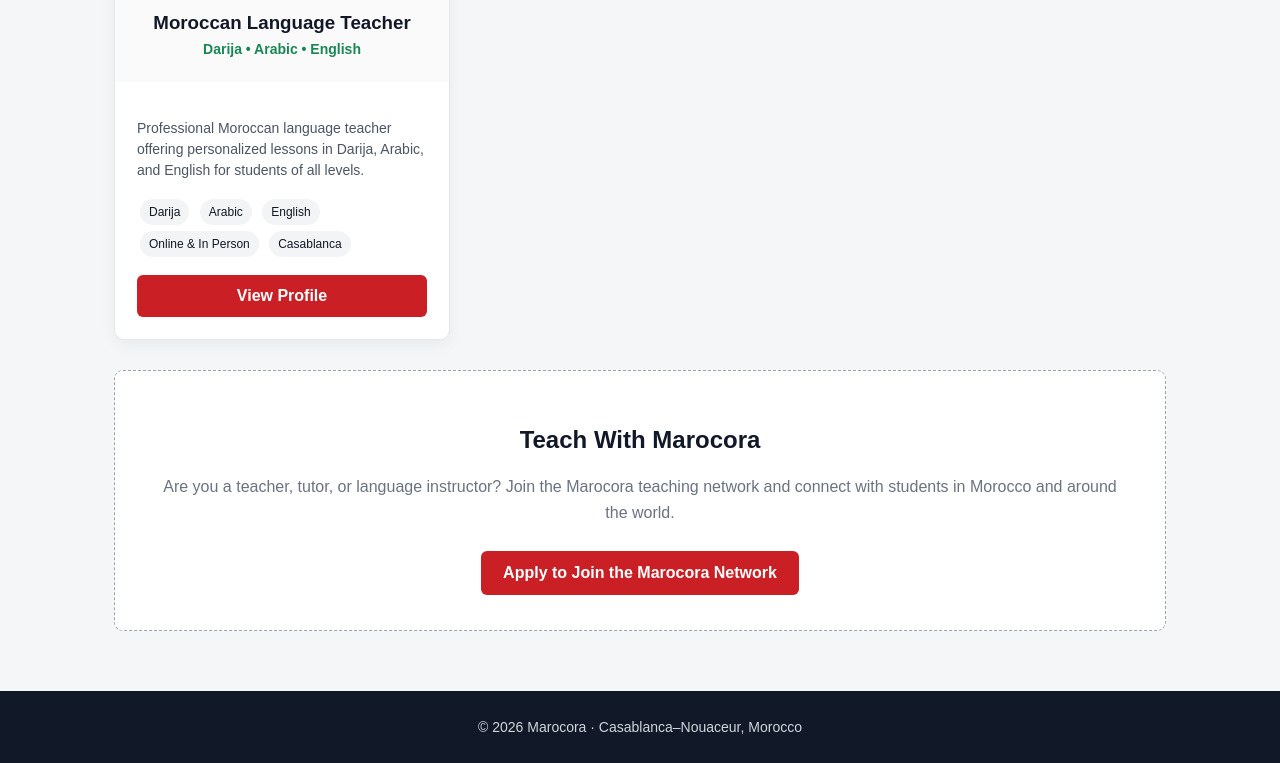
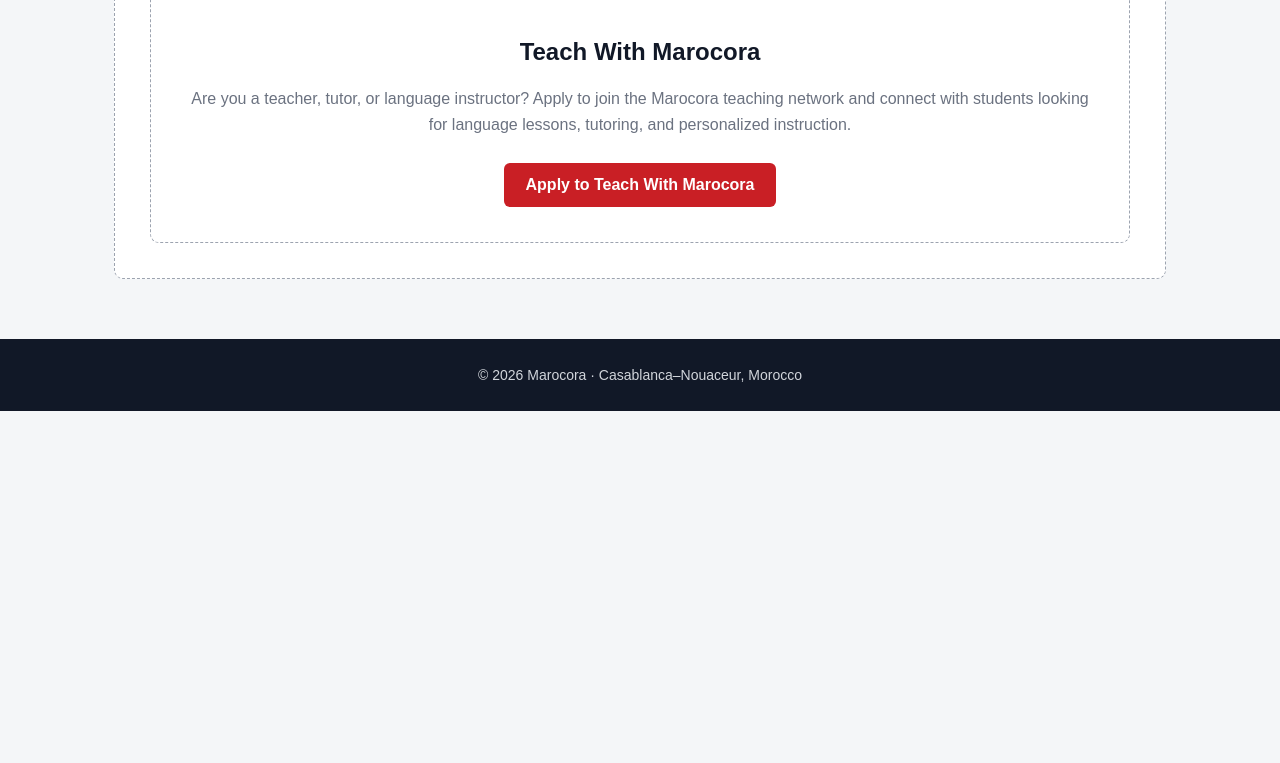
Before and after one commit to jeninmediahouse/marocora.github.io, a plain HTML site: page teachers.html in a window 1280 px wide. Shown: the part 636-1399 px from the top of the page. After the commit the page ends 1047 px from the top, so only its background shows below. Drawn offline with Linux system fonts and the light colour scheme.

Commit message:
Separate student and teacher marketplace flows

```diff
--- a/teachers.html
+++ b/teachers.html
@@ -302,53 +302,26 @@
 
     <div class="teacher-grid">
 
-        <div class="teacher-card">
 
-            <div class="teacher-top">
-             <div class="avatar">MT</div>
-               <h3>Moroccan Language Teacher</h3>
-               <div class="specialty">Darija • Arabic • English</div>
-            </div>
-
-            <div class="teacher-info">
-
-         <p>
-    Professional Moroccan language teacher offering personalized lessons in Darija, Arabic, and English for students of all levels.
-</p>
-
-<div class="tags">
-    <span class="tag">Darija</span>
-    <span class="tag">Arabic</span>
-    <span class="tag">English</span>
-    <span class="tag">Online & In Person</span>
-    <span class="tag">Casablanca</span>
-</div>
-
-
-
-<a class="profile-button" href="teacher-sample.html">
-    View Profile
-</a>
-            </div>
-
-        </div>
 
     </div>
 
     <div class="notice">
 
-        <h2>Teach With Marocora</h2>
 
-        <p>
-    Are you a teacher, tutor, or language instructor? Join the Marocora teaching network and connect with students in Morocco and around the world.
-</p>
+<div class="notice">
+    <h2>Teach With Marocora</h2>
 
-        <a href="join.html" class="apply-button">
-           Apply to Join the Marocora Network
-        </a>
+    <p>
+        Are you a teacher, tutor, or language instructor?
+        Apply to join the Marocora teaching network and connect with students
+        looking for language lessons, tutoring, and personalized instruction.
+    </p>
 
-    </div>
-
+    <a href="teacher-apply.html" class="apply-button">
+        Apply to Teach With Marocora
+    </a>
+</div>
 </main>
 
 <footer>
```
